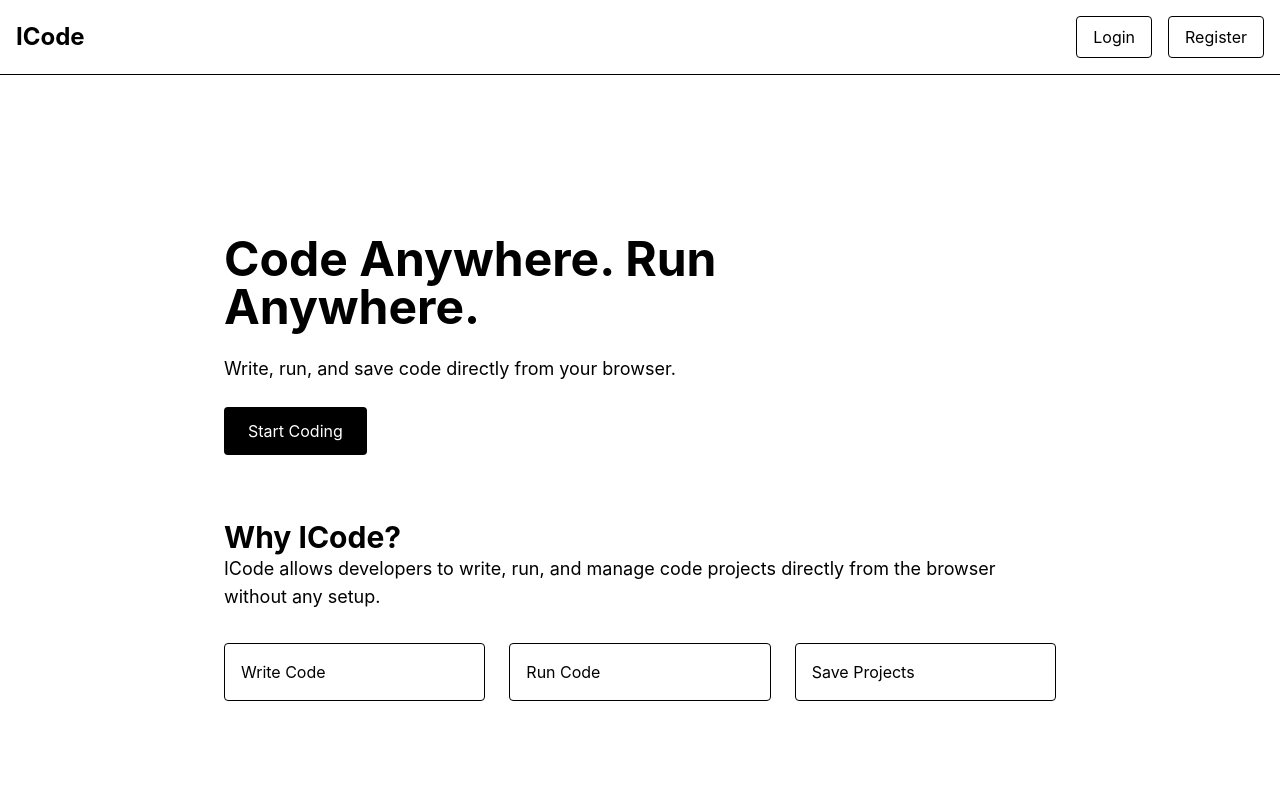
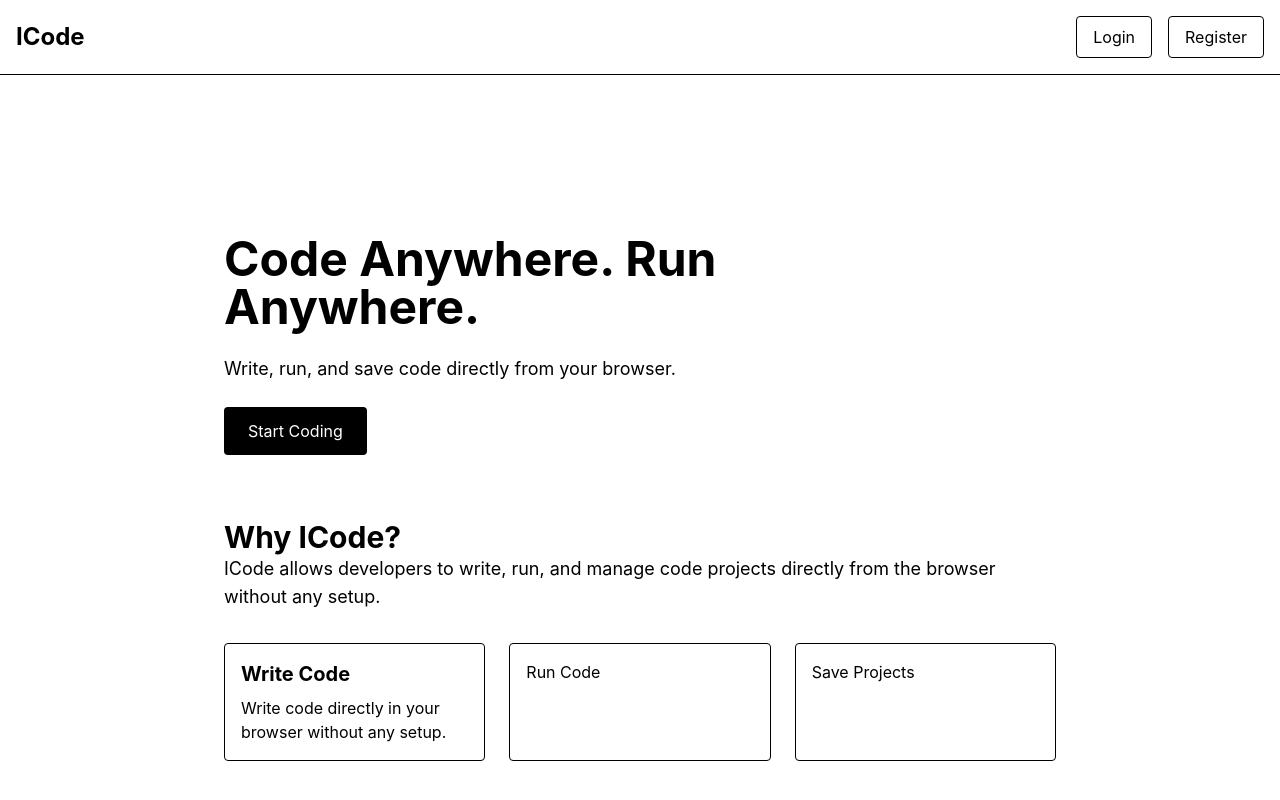
Before and after one commit to saudprashant2062/ICode, a React (Vite) app in the folder Frontend_ICode/: page / in a window 1280 px wide. Built offline with nearby package versions, Linux system fonts and the light colour scheme.

Commit message:
made changes on ui

```diff
--- a/Frontend_ICode/src/pages/Landing.jsx
+++ b/Frontend_ICode/src/pages/Landing.jsx
@@ -31,9 +31,15 @@ export default function Landing() {
   </p>
 
   <div className="grid grid-cols-3 gap-6 mt-8">
-    <div className="border p-4 rounded">
-      Write Code
-    </div>
+<div className="border p-4 rounded">
+  <h3 className="font-bold text-xl">
+    Write Code
+  </h3>
+
+  <p className="mt-2">
+    Write code directly in your browser without any setup.
+  </p>
+</div>
 
     <div className="border p-4 rounded">
       Run Code
```
Also changed, not shown: Frontend_ICode/src/App.jsx (line endings or trailing spaces).
